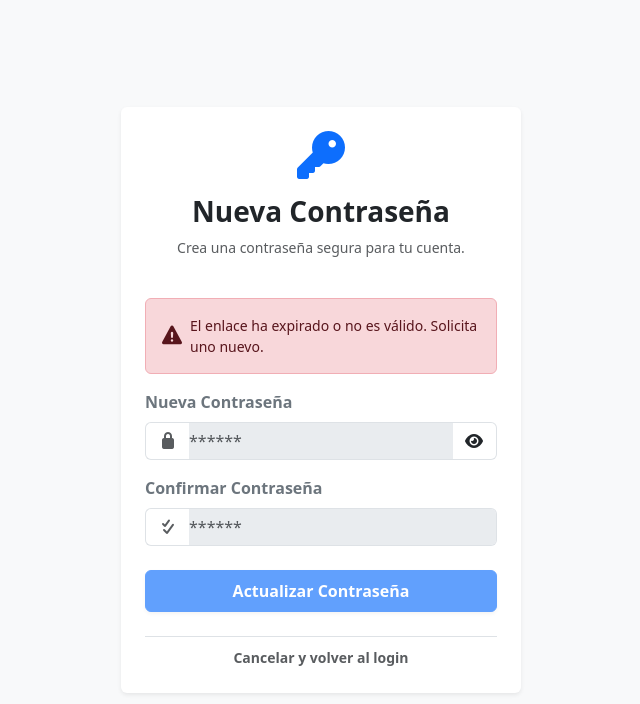
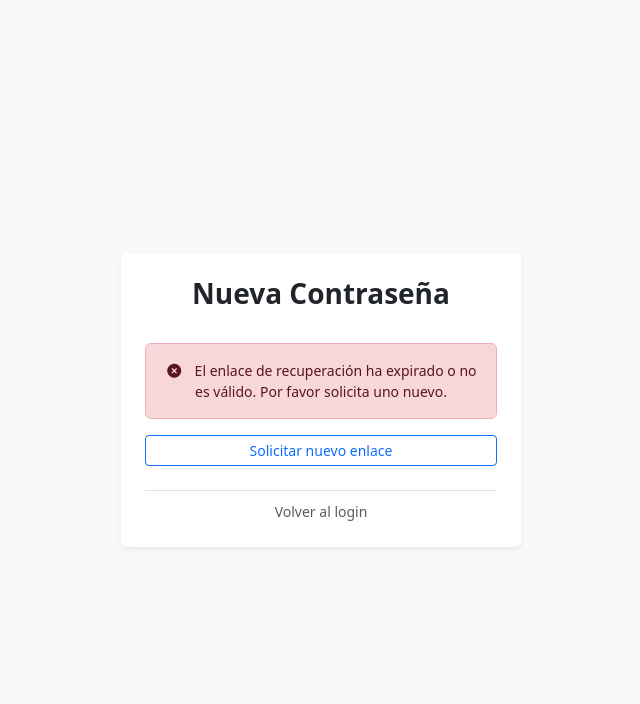
Before and after one commit to YaelAdair11/pasteleria-astro, an Angular app: page /actualizar-contrasena in a window 1280 px wide. Shown: the top 704 px of the page, without its empty margins (319-959 px from the left). Built offline with nearby package versions, Linux system fonts and the light colour scheme.

Commit message:
Fix Update Password

```diff
--- a/src/app/services/supabase.service.ts
+++ b/src/app/services/supabase.service.ts
@@ -573,6 +573,7 @@ export class SupabaseService {
     const { data, error } = await this.supabase.auth.updateUser({
       password: newPassword
     });
+    console.log('updateUserPassword data:', data, 'error:', error);
     return { data, error };
   }
 }
--- a/src/app/update-password/update-password.html
+++ b/src/app/update-password/update-password.html
@@ -3,91 +3,89 @@
 
     <!-- Encabezado -->
     <div class="text-center mb-4">
-      <div class="mb-3 text-primary">
-        <i class="fa-solid fa-key fa-3x"></i>
-      </div>
       <h3 class="fw-bold text-dark">Nueva Contraseña</h3>
-      <p class="text-muted small">Crea una contraseña segura para tu cuenta.</p>
+      <!-- Ocultar subtítulo si ya tuvimos éxito -->
+      <p class="text-muted small" *ngIf="linkValido && !mensajeExito">Ingresa tu nueva contraseña.</p>
     </div>
 
-    <!-- 1. Spinner de Verificación Inicial -->
-    <div *ngIf="verificandoSesion" class="text-center py-3">
+    <!-- ESTADO 1: VERIFICANDO (Spinner) -->
+    <div *ngIf="verificando" class="text-center py-4">
       <div class="spinner-border text-primary mb-2" role="status"></div>
-      <p class="small text-muted">Verificando enlace de seguridad...</p>
+      <p class="small text-muted mb-0">Verificando enlace de seguridad...</p>
     </div>
 
-    <!-- 2. Alerta de Error (si falla la sesión o el update) -->
-    <div *ngIf="error" class="alert alert-danger d-flex align-items-center small mb-3" role="alert">
-      <i class="fa-solid fa-triangle-exclamation me-2 fs-5"></i>
-      <div>{{ error }}</div>
+    <!-- ESTADO 2: ERROR (Link inválido) -->
+    <div *ngIf="!verificando && !linkValido" class="text-center">
+      <div class="alert alert-danger small mb-3">
+        <i class="fa-solid fa-circle-xmark me-2"></i>
+        {{ error || 'Enlace no válido' }}
+      </div>
+      <a routerLink="/olvide-contrasena" class="btn btn-outline-primary w-100 btn-sm">
+        Solicitar nuevo enlace
+      </a>
     </div>
 
-    <!-- 3. Formulario (Solo visible si terminó de verificar) -->
-    <form *ngIf="!verificandoSesion" [formGroup]="form" (ngSubmit)="onSubmit()">
+    <!-- ✅ ESTADO 4: ÉXITO (Nueva sección) -->
+    <div *ngIf="mensajeExito" class="text-center py-3">
+      <div class="alert alert-success mb-3 shadow-sm">
+        <i class="fa-solid fa-check-circle fa-2x mb-2 d-block"></i>
+        <span class="fw-semibold">{{ mensajeExito }}</span>
+      </div>
+      <p class="text-muted small">Redirigiendo al inicio de sesión...</p>
+      <div class="spinner-border spinner-border-sm text-success" role="status"></div>
+    </div>
 
+    <!-- ESTADO 3: FORMULARIO (Solo si el link es válido Y no hay éxito aún) -->
+    <form *ngIf="!verificando && linkValido && !mensajeExito" [formGroup]="form" (ngSubmit)="onSubmit()">
+
+      <!-- Mensaje de error al enviar formulario -->
+      <div *ngIf="error" class="alert alert-danger d-flex align-items-center small mb-3">
+        <i class="fa-solid fa-triangle-exclamation me-2"></i>
+        <div>{{ error }}</div>
+      </div>
+
+      <!-- Contraseña -->
       <div class="mb-3">
-        <label class="form-label fw-semibold text-secondary">Nueva Contraseña</label>
+        <label class="form-label fw-semibold text-secondary">Contraseña</label>
         <div class="input-group">
-          <span class="input-group-text bg-white border-end-0 text-muted">
-            <i class="fa-solid fa-lock"></i>
-          </span>
           <input [type]="passwordVisible ? 'text' : 'password'"
-                 class="form-control border-start-0 border-end-0 ps-0"
+                 class="form-control"
                  formControlName="password"
-                 placeholder="******"
-                 [class.is-invalid]="form.get('password')?.touched && form.get('password')?.invalid">
-
-           <span class="input-group-text bg-white border-start-0" style="cursor: pointer;" (click)="togglePasswordVisibility()">
+                 placeholder="******">
+          <span class="input-group-text bg-white" style="cursor: pointer;" (click)="togglePasswordVisibility()">
             <i class="fa-solid" [class.fa-eye]="!passwordVisible" [class.fa-eye-slash]="passwordVisible"></i>
           </span>
         </div>
-
-        <div *ngIf="form.get('password')?.touched && form.get('password')?.hasError('required')" class="text-danger small mt-1">
-          La contraseña es obligatoria.
-        </div>
-        <div *ngIf="form.get('password')?.touched && form.get('password')?.hasError('minlength')" class="text-danger small mt-1">
-          Debe tener al menos 6 caracteres.
+        <div *ngIf="form.get('password')?.touched && form.get('password')?.invalid" class="text-danger small mt-1">
+          Mínimo 6 caracteres.
         </div>
       </div>
 
+      <!-- Confirmar -->
       <div class="mb-4">
-        <label class="form-label fw-semibold text-secondary">Confirmar Contraseña</label>
-        <div class="input-group">
-          <span class="input-group-text bg-white border-end-0 text-muted">
-            <i class="fa-solid fa-check-double"></i>
-          </span>
-          <input [type]="passwordVisible ? 'text' : 'password'"
-                 class="form-control border-start-0 ps-0"
-                 formControlName="confirmPassword"
-                 placeholder="******"
-                 [class.is-invalid]="form.get('confirmPassword')?.touched && form.get('confirmPassword')?.invalid">
-        </div>
-
-        <div *ngIf="form.get('confirmPassword')?.touched && form.get('confirmPassword')?.hasError('required')" class="text-danger small mt-1">
-          Confirma tu contraseña.
-        </div>
-        <div *ngIf="form.get('confirmPassword')?.touched && form.get('confirmPassword')?.hasError('mismatch')" class="text-danger small mt-1">
+        <label class="form-label fw-semibold text-secondary">Confirmar</label>
+        <input [type]="passwordVisible ? 'text' : 'password'"
+               class="form-control"
+               formControlName="confirmPassword"
+               placeholder="******">
+        <div *ngIf="form.hasError('mismatch') && form.get('confirmPassword')?.touched" class="text-danger small mt-1">
           Las contraseñas no coinciden.
         </div>
       </div>
 
-      <!-- Botón de Envío (Deshabilitado si no es válido o está cargando) -->
-      <button type="submit" class="btn btn-primary w-100 fw-semibold py-2 shadow-sm"
-              [disabled]="loading || form.invalid || !usuarioValido">
+      <button type="submit" class="btn btn-primary w-100 py-2" [disabled]="loading || form.invalid">
         <span *ngIf="!loading">Actualizar Contraseña</span>
         <span *ngIf="loading">
           <span class="spinner-border spinner-border-sm me-2"></span>
-          Actualizando...
+          Procesando...
         </span>
       </button>
 
     </form>
 
     <!-- Volver -->
-    <div class="text-center mt-4 pt-2 border-top">
-      <a routerLink="/login" class="text-decoration-none text-muted small fw-semibold">
-        Cancelar y volver al login
-      </a>
+    <div class="text-center mt-4 pt-2 border-top" *ngIf="!mensajeExito">
+      <a routerLink="/login" class="text-decoration-none text-muted small">Volver al login</a>
     </div>
 
   </div>
--- a/src/app/update-password/update-password.ts
+++ b/src/app/update-password/update-password.ts
@@ -12,64 +12,51 @@ import { filter, switchMap, take } from 'rxjs/operators';
   templateUrl: './update-password.html',
   styleUrls: ['./update-password.css']
 })
-export class UpdatePassword implements OnInit {
+export class UpdatePassword {
   form: FormGroup;
   loading = false;
-  verificandoSesion = true;
-  usuarioValido = false;
+
+  // Estados para controlar la vista
+  verificando = true;
+  linkValido = false;
   error: string | null = null;
+  mensajeExito: string | null = null; // ✅ Nuevo estado para el mensaje de éxito
+
   passwordVisible = false;
 
   constructor(
     private fb: FormBuilder,
     private supabase: SupabaseService,
-    private router: Router,
-    private cdr: ChangeDetectorRef // 2. Inyectar ChangeDetectorRef
+    private router: Router
   ) {
     this.form = this.fb.group({
       password: ['', [Validators.required, Validators.minLength(6)]],
       confirmPassword: ['', [Validators.required]]
     }, { validators: this.passwordMatchValidator });
-
-    this.form.disable();
   }
 
   ngOnInit() {
-    console.log('Iniciando verificación de sesión...');
-
     this.supabase.ready$.pipe(
-      filter(isReady => isReady),
+      filter(isReady => isReady === true),
       switchMap(() => this.supabase.user$),
       take(1)
     ).subscribe(user => {
-      this.verificandoSesion = false;
-
-      if (!user) {
-        console.error('No se encontró usuario autenticado.');
-        this.error = 'El enlace ha expirado o no es válido. Solicita uno nuevo.';
-        this.usuarioValido = false;
-        this.form.disable();
+      this.verificando = false;
+      if (user) {
+        console.log('Sesión recuperada para:', user.email);
+        this.linkValido = true;
       } else {
-        console.log('Usuario verificado:', user.email);
-        this.usuarioValido = true;
-        this.error = null;
-        this.form.enable();
+        console.error('No hay sesión activa.');
+        this.linkValido = false;
+        this.error = 'El enlace de recuperación ha expirado o no es válido. Por favor solicita uno nuevo.';
       }
-      // Forzamos actualización de la vista al terminar la verificación inicial
-      this.cdr.detectChanges();
     });
   }
 
   passwordMatchValidator(control: AbstractControl) {
     const password = control.get('password')?.value;
     const confirmPassword = control.get('confirmPassword')?.value;
-
-    if (password !== confirmPassword) {
-      control.get('confirmPassword')?.setErrors({ mismatch: true });
-      return { mismatch: true };
-    } else {
-      return null;
-    }
+    return password === confirmPassword ? null : { mismatch: true };
   }
 
   togglePasswordVisibility() {
@@ -79,43 +66,29 @@ export class UpdatePassword implements OnInit {
   async onSubmit() {
     if (this.form.invalid) return;
 
-    console.log('Enviando nueva contraseña a Supabase...');
     this.loading = true;
     this.error = null;
+    this.mensajeExito = null; // Limpiamos mensajes previos
     const { password } = this.form.value;
 
     try {
-      // 1. Creamos una promesa que falla automáticamente después de 10 segundos
-      const timeoutPromise = new Promise((_, reject) =>
-        setTimeout(() => reject(new Error('Tiempo de espera agotado. Por favor recarga la página (F5) e intenta de nuevo.')), 10000)
-      );
+      const { error } = await this.supabase.updateUserPassword(password);
 
-      // 2. Ejecutamos la actualización compitiendo contra el timeout
-      const updatePromise = this.supabase.updateUserPassword(password);
-
-      // Promise.race devuelve el resultado de la promesa que termine primero
-      const result: any = await Promise.race([updatePromise, timeoutPromise]);
-
-      const { error } = result;
       if (error) throw error;
 
-      console.log('Contraseña actualizada correctamente.');
-      alert('Tu contraseña ha sido actualizada. Por favor inicia sesión.');
-      this.router.navigate(['/login']);
+      // ✅ En lugar de alert, mostramos el mensaje en la UI
+      this.mensajeExito = 'Tu contraseña ha sido actualizada correctamente.';
+
+      // Esperamos 2 segundos antes de redirigir para que el usuario lea el mensaje
+      setTimeout(() => {
+        this.router.navigate(['/login']);
+      }, 2500);
 
     } catch (err: any) {
-      console.error('Error en updatePassword:', err);
-      this.error = err.message || 'Ocurrió un error al actualizar la contraseña.';
-
-      // Si el error es por el bloqueo, sugerimos recargar
-      if (err.message?.includes('Tiempo de espera')) {
-        alert('Parece que el navegador bloqueó la solicitud. Recarga la página (F5) y funcionará.');
-      }
-
-    } finally {
-      console.log('Finalizando proceso de carga.');
-      this.loading = false;
-      this.cdr.detectChanges();
+      console.error('Error:', err);
+      this.error = err.message || 'Error al actualizar. Intenta solicitar un nuevo correo.';
+      this.loading = false; // Solo quitamos loading si hay error
     }
+    // Nota: No ponemos loading = false en finally si hay éxito, para evitar que el formulario se reactive antes de redirigir.
   }
 }
```
